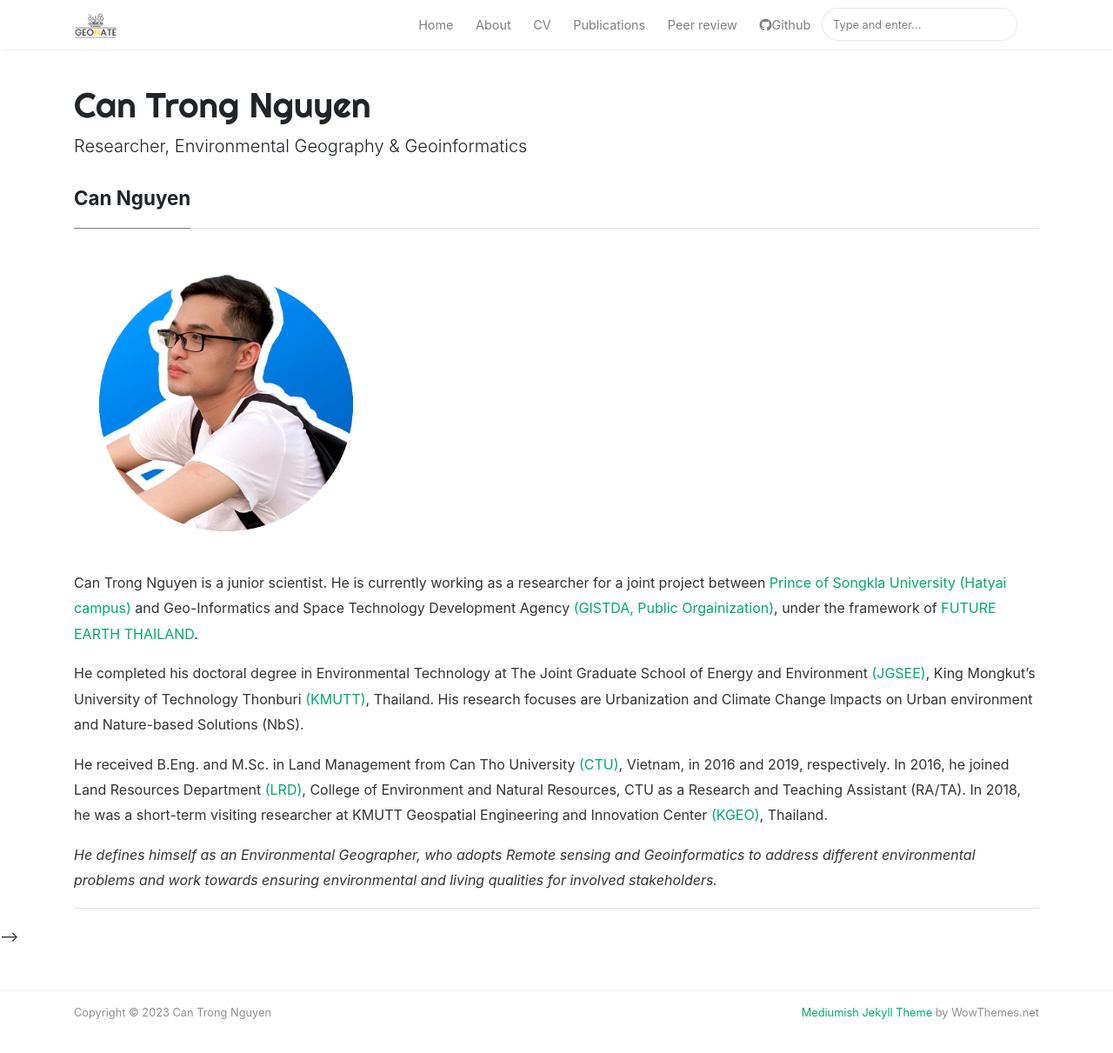
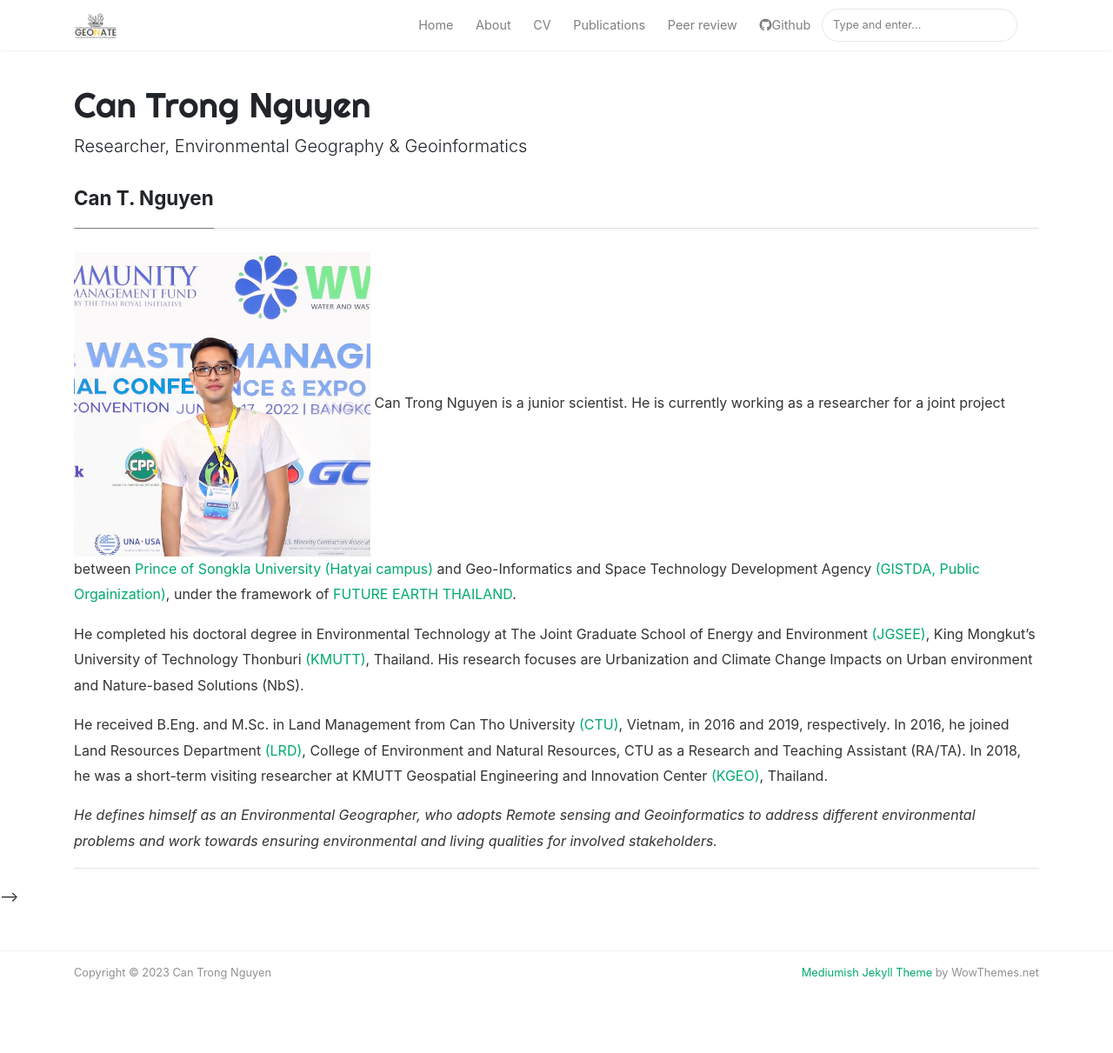
Before and after one commit to sangtrg/sangtrg, a Jekyll site: the page built from _pages/about.md, in a window 1280 px wide and 1248 px high. Shown: the top 1211 px of the window at 87% size. Built offline with Jekyll 4.4.1, drawn with Linux system fonts in a browser that asks for light colours; nearby versions of some CDN libraries.

Commit message:
update profile image

```diff
--- a/_pages/about.md
+++ b/_pages/about.md
@@ -1,12 +1,10 @@
 ---
 layout: page
-title: Can Nguyen
+title: Can T. Nguyen
 permalink: /about
 #comments: true
 ---
-
-<img src="{{site.baseurl}}/assets/images/Profile.jpg" alt="Nguyen" style="height: 350px"/>
-
+<img src="{{site.baseurl}}/assets/images/Profile_nguyen.jpg" alt="Nguyen" style="height: 350px"/>
 Can Trong Nguyen is a junior scientist. He is currently working as a researcher for a joint project between [Prince of Songkla University (Hatyai campus)](https://en.psu.ac.th/) and Geo-Informatics and Space Technology Development Agency [(GISTDA, Public Orgainization)](https://www.gistda.or.th/home.php?lang=EN), under the framework of [FUTURE EARTH THAILAND](https://www.futureearththailand.org/frontpage).
 
 He completed his doctoral degree in Environmental Technology at The Joint Graduate School of Energy and Environment [(JGSEE)](https://www.jgsee.kmutt.ac.th/v3/), King Mongkut’s University of Technology Thonburi [(KMUTT)](https://www.kmutt.ac.th/en/), Thailand. His research focuses are Urbanization and Climate Change Impacts on Urban environment and Nature-based Solutions (NbS).
```
Also changed, not shown: assets/images/Profile_nguyen.jpg (added).
